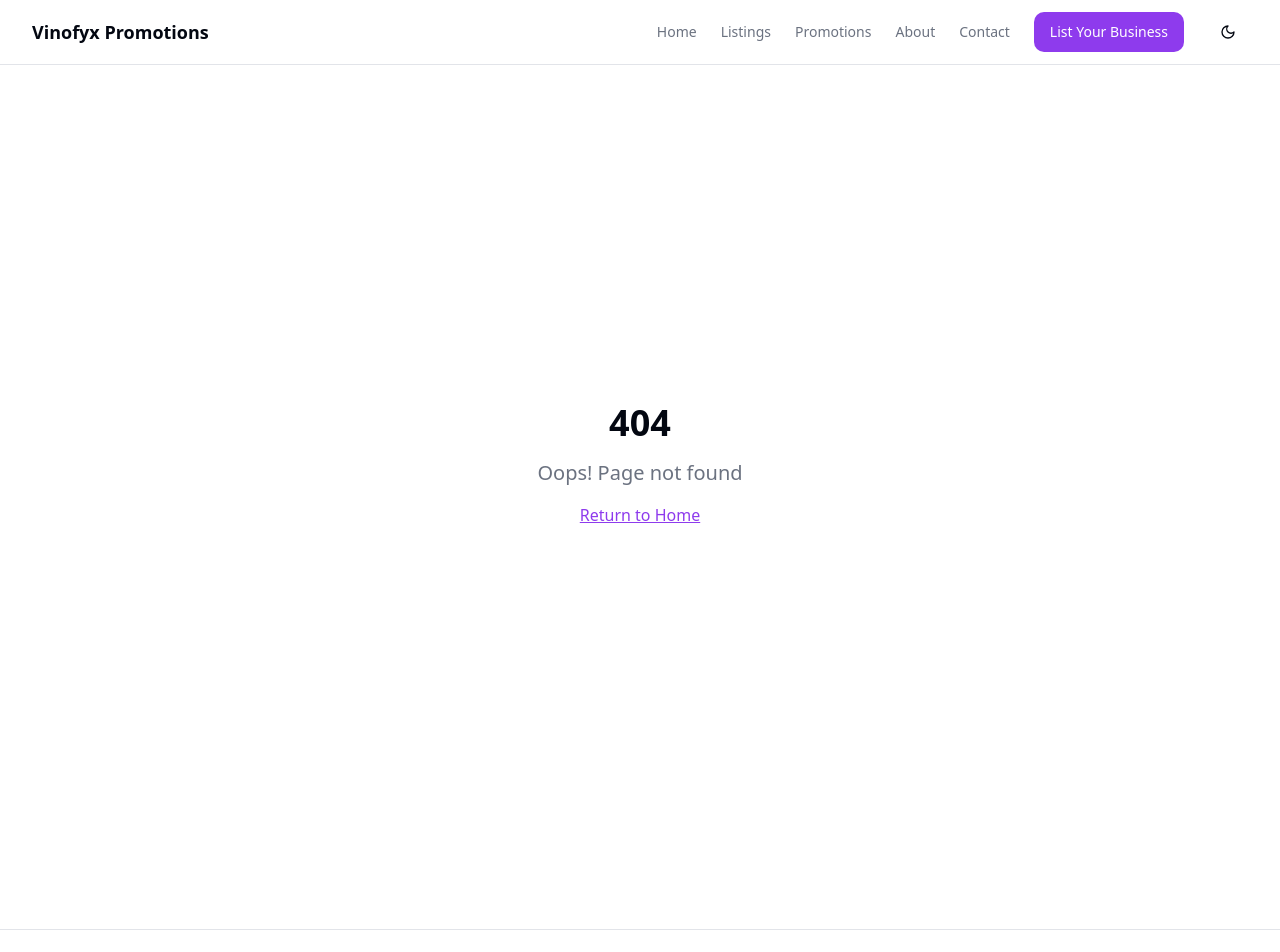
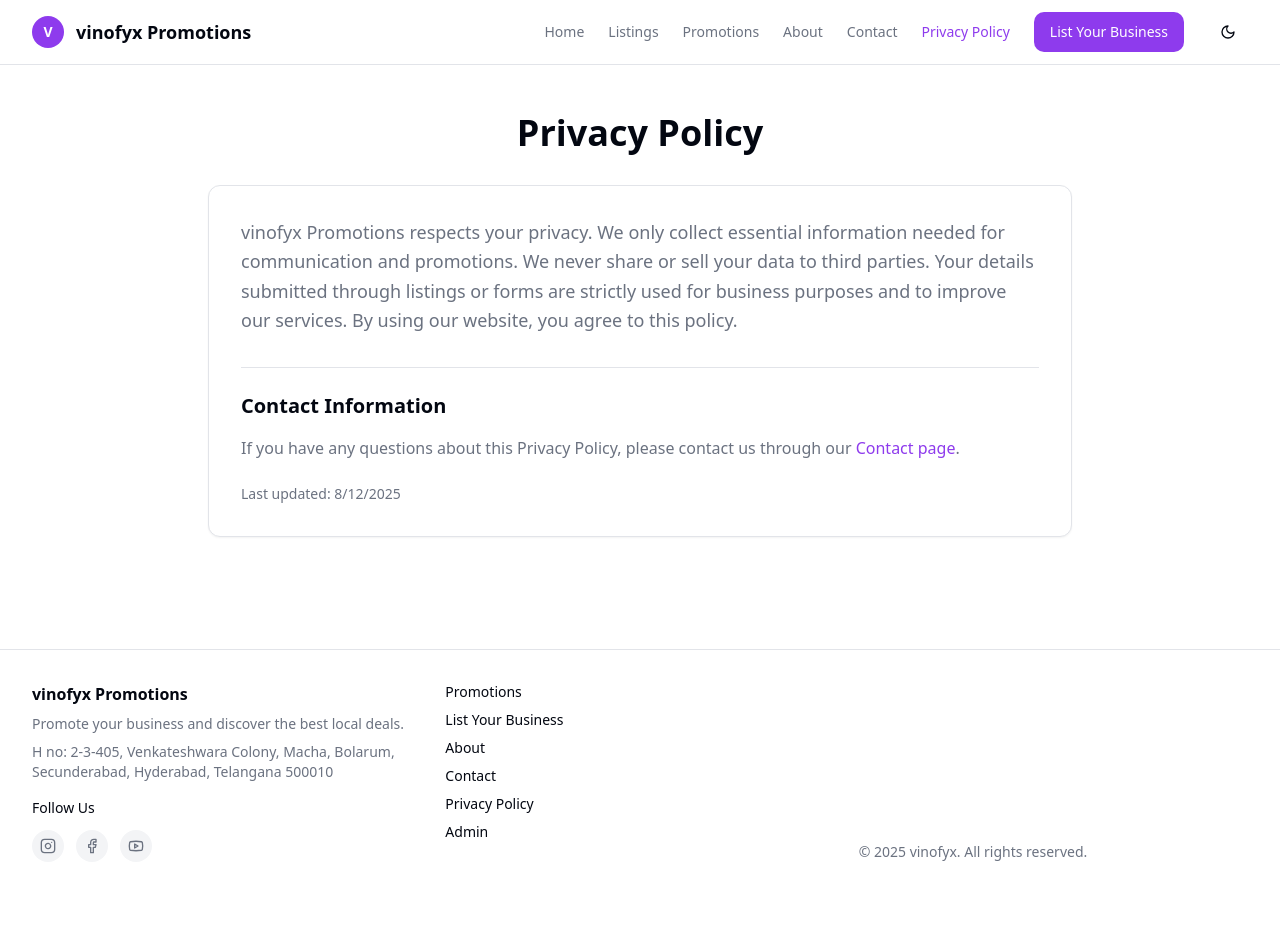
Before and after one commit to revanth0419/vinofyx-promotions-hub, a React (Vite) app: page /privacy-policy in a window 1280 px wide. Shown: the top 952 px of the page. After the commit the page ends 894 px from the top, so only its background shows below. Built offline with nearby package versions, Linux system fonts and the light colour scheme.

Commit message:
Add header logo, footer social icons, and privacy policy
This commit updates the website by adding the Vinofyx Promotions logo to the header, social media icons (Instagram, Facebook, YouTube) to the footer with links, and creates a new Privacy Policy page with a navigation button.

```diff
--- a/src/App.tsx
+++ b/src/App.tsx
@@ -12,6 +12,7 @@ import ListYourBusiness from "./pages/ListYourBusiness";
 import Contact from "./pages/Contact";
 import About from "./pages/About";
 import Admin from "./pages/Admin";
+import PrivacyPolicy from "./pages/PrivacyPolicy";
 import { HelmetProvider } from "react-helmet-async";
 import { ThemeProvider } from "@/components/theme-provider";
 import { Layout } from "@/components/layout/Layout";
@@ -37,6 +38,7 @@ const App = () => (
                 <Route path="/list-your-business" element={<ListYourBusiness />} />
                 <Route path="/contact" element={<Contact />} />
                 <Route path="/about" element={<About />} />
+                <Route path="/privacy-policy" element={<PrivacyPolicy />} />
                 <Route path="/admin" element={<Admin />} />
                 {/* ADD ALL CUSTOM ROUTES ABOVE THE CATCH-ALL "*" ROUTE */}
                 <Route path="*" element={<NotFound />} />
--- a/src/components/layout/Footer.tsx
+++ b/src/components/layout/Footer.tsx
@@ -1,15 +1,49 @@
 import { Link } from "react-router-dom";
+import { Instagram, Facebook, Youtube } from "lucide-react";
 export const Footer = () => {
   return <footer className="border-t mt-16">
       <div className="container py-8 grid gap-6 md:grid-cols-3">
         <div>
-          <h3 className="font-semibold">Vinofyx Promotions</h3>
+          <h3 className="font-semibold">vinofyx Promotions</h3>
           <p className="text-sm text-muted-foreground mt-2">
             Promote your business and discover the best local deals.
           </p>
           <address className="text-sm text-muted-foreground mt-2 not-italic">
             H no: 2-3-405, Venkateshwara Colony, Macha, Bolarum, Secunderabad, Hyderabad, Telangana 500010
           </address>
+
+          <div className="mt-4">
+            <h4 className="font-medium text-sm mb-3">Follow Us</h4>
+            <div className="flex gap-3">
+              <a
+                href="https://www.instagram.com/promotionsvinofyx/"
+                target="_blank"
+                rel="noopener noreferrer"
+                className="w-8 h-8 bg-muted rounded-full flex items-center justify-center text-muted-foreground hover:bg-primary hover:text-primary-foreground transition-colors"
+                aria-label="Follow us on Instagram"
+              >
+                <Instagram className="w-4 h-4" />
+              </a>
+              <a
+                href="https://www.facebook.com/profile.php?id=61579395355442"
+                target="_blank"
+                rel="noopener noreferrer"
+                className="w-8 h-8 bg-muted rounded-full flex items-center justify-center text-muted-foreground hover:bg-primary hover:text-primary-foreground transition-colors"
+                aria-label="Follow us on Facebook"
+              >
+                <Facebook className="w-4 h-4" />
+              </a>
+              <a
+                href="https://www.youtube.com/@PromotionsVinofyx"
+                target="_blank"
+                rel="noopener noreferrer"
+                className="w-8 h-8 bg-muted rounded-full flex items-center justify-center text-muted-foreground hover:bg-primary hover:text-primary-foreground transition-colors"
+                aria-label="Subscribe to our YouTube channel"
+              >
+                <Youtube className="w-4 h-4" />
+              </a>
+            </div>
+          </div>
         </div>
         <nav className="flex flex-col gap-2 text-sm">
 
@@ -17,6 +51,7 @@ export const Footer = () => {
           <Link to="/list-your-business">List Your Business</Link>
           <Link to="/about">About</Link>
           <Link to="/contact">Contact</Link>
+          <Link to="/privacy-policy">Privacy Policy</Link>
           <Link to="/admin">Admin</Link>
         </nav>
         <div className="text-sm text-muted-foreground flex items-end">
--- a/src/components/layout/Header.tsx
+++ b/src/components/layout/Header.tsx
@@ -18,12 +18,20 @@ const navItems = [{
 }, {
   to: "/contact",
   label: "Contact"
+}, {
+  to: "/privacy-policy",
+  label: "Privacy Policy"
 }];
 export const Header = () => {
   const [open, setOpen] = useState(false);
   return <header className="sticky top-0 z-40 bg-background/80 backdrop-blur supports-[backdrop-filter]:bg-background/60 border-b">
       <div className="container flex h-16 items-center justify-between">
-        <Link to="/" className="font-semibold text-lg">Vinofyx Promotions</Link>
+        <Link to="/" className="flex items-center gap-3 font-semibold text-lg">
+          <div className="w-8 h-8 bg-primary rounded-full flex items-center justify-center text-primary-foreground font-bold text-sm">
+            V
+          </div>
+          <span>vinofyx Promotions</span>
+        </Link>
         <nav className="hidden md:flex items-center gap-6">
           {navItems.map(n => <NavLink key={n.to} to={n.to} className={({
           isActive
--- /dev/null
+++ b/src/pages/PrivacyPolicy.tsx
@@ -0,0 +1,37 @@
+import { SEO } from "@/components/seo/SEO";
+
+export default function PrivacyPolicy() {
+  return (
+    <>
+      <SEO
+        title="Privacy Policy"
+        description="Privacy Policy for vinofyx Promotions - Learn how we protect and handle your personal data."
+      />
+      <div className="container mx-auto px-4 py-12 max-w-4xl">
+        <div className="prose prose-lg mx-auto">
+          <h1 className="text-4xl font-bold text-center mb-8">Privacy Policy</h1>
+
+          <div className="bg-card border rounded-lg p-8 shadow-sm">
+            <p className="text-lg leading-relaxed text-muted-foreground">
+              vinofyx Promotions respects your privacy. We only collect essential information needed for communication and promotions. We never share or sell your data to third parties. Your details submitted through listings or forms are strictly used for business purposes and to improve our services. By using our website, you agree to this policy.
+            </p>
+
+            <div className="mt-8 pt-6 border-t">
+              <h2 className="text-xl font-semibold mb-4">Contact Information</h2>
+              <p className="text-muted-foreground">
+                If you have any questions about this Privacy Policy, please contact us through our{" "}
+                <a href="/contact" className="text-primary hover:underline">
+                  Contact page
+                </a>.
+              </p>
+            </div>
+
+            <div className="mt-6 text-sm text-muted-foreground">
+              <p>Last updated: {new Date().toLocaleDateString()}</p>
+            </div>
+          </div>
+        </div>
+      </div>
+    </>
+  );
+}
```
